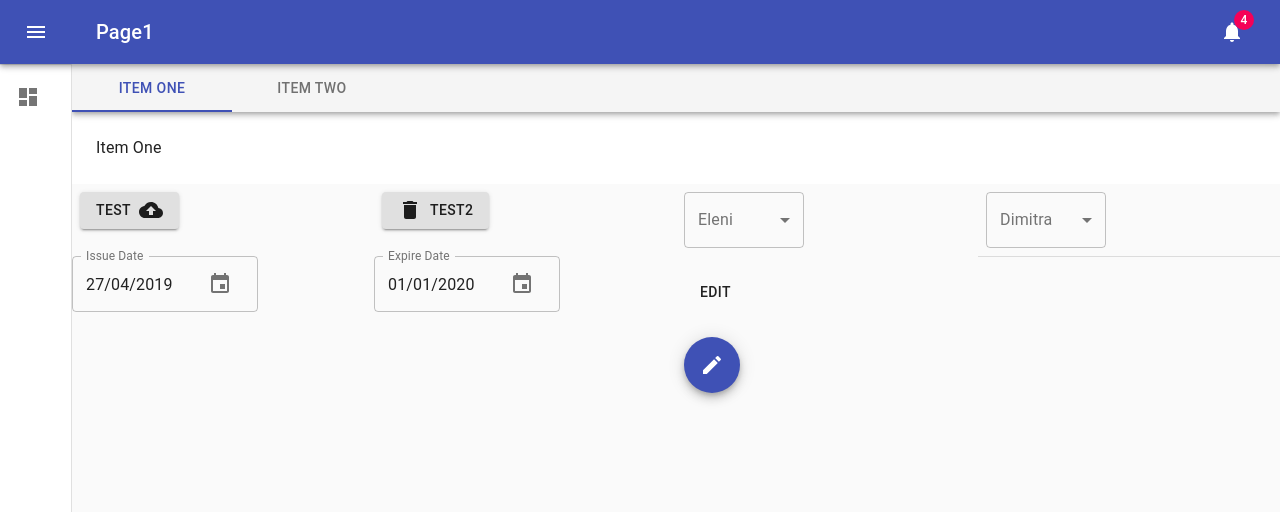
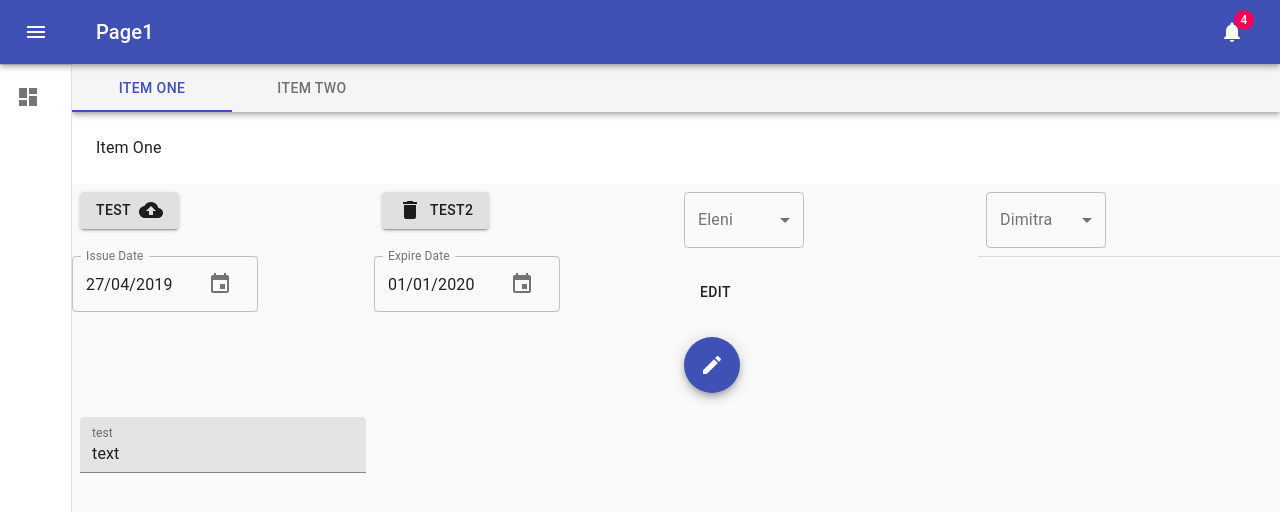
Before and after one commit to nmpegetis/react-pwa-starter, a React (Create React App) app: page / in a window 1280 px wide. Shown: the top 512 px of the page. Built offline with nearby package versions, Linux system fonts and the light colour scheme; the HTML template or start-up script is replaced by a standard one.

Commit message:
feat: new dummy textfield widget and its demo in Page1

```diff
--- a/src/routes/Page1/components/Page1View.js
+++ b/src/routes/Page1/components/Page1View.js
@@ -1,5 +1,5 @@
 import React, { useState } from 'react';
-import { Button, DatePicker, Divider, IconButton, Select, Tabs } from '../../../widgets';
+import { Button, DatePicker, Divider, Field, IconButton, Select, Tabs } from '../../../widgets';
 import CloudUploadIcon from '@material-ui/icons/CloudUpload';
 import DeleteIcon from '@material-ui/icons/Delete';
 import Grid from '@material-ui/core/Grid';
@@ -48,6 +48,7 @@ class Page1View extends React.Component {
 			<DatePicker label="Expire Date" initialDate={new Date('2020-01-01T00:00:00.000Z')} />,
 			<IconButton icon={<Icon>edit_icon</Icon>} label="Edit" title="EDIT" />,
 			<Divider />,
+			<Field label="test" value="text" />,
 		];
 
 		return [
--- /dev/null
+++ b/src/widgets/Field/FieldContainer.jsx
@@ -0,0 +1,3 @@
+import FieldView from './FieldView';
+
+export default FieldView;
--- /dev/null
+++ b/src/widgets/Field/FieldView.jsx
@@ -0,0 +1,58 @@
+import React from 'react';
+import PropTypes from 'prop-types';
+import { withStyles } from '@material-ui/core/styles';
+import styles from './styles';
+import FormControl from '@material-ui/core/FormControl';
+import TextField from '@material-ui/core/TextField';
+
+const currencies = [
+	{
+		value: 'USD',
+		label: '$',
+	},
+	{
+		value: 'EUR',
+		label: '€',
+	},
+	{
+		value: 'BTC',
+		label: '฿',
+	},
+	{
+		value: 'JPY',
+		label: '¥',
+	},
+];
+
+//TODO: Should be extended with other types of fields and with more props
+function AppField({ classes, currency, label, name, onChange, style, type = 'text', value = '', disabled = false }) {
+	return (
+		type === 'text' && (
+			<div>
+				<FormControl variant="outlined" className={classes.container} noValidate autoComplete="off">
+					<TextField
+						className={classes.textField}
+						defaultValue={value}
+						disabled={disabled}
+						id="filled-read-only-input"
+						label={label}
+						InputProps={{
+							readOnly: true,
+						}}
+						margin="normal"
+						name={name}
+						onChange={onChange}
+						style={style}
+						variant="filled"
+					/>
+				</FormControl>
+			</div>
+		)
+	);
+}
+
+AppField.propTypes = {
+	classes: PropTypes.object.isRequired,
+};
+
+export default withStyles(styles)(AppField);
--- /dev/null
+++ b/src/widgets/Field/styles.jsx
@@ -0,0 +1,18 @@
+const styles = (theme) => ({
+	container: {
+		display: 'flex',
+		flexWrap: 'wrap',
+	},
+	textField: {
+		marginLeft: theme.spacing.unit,
+		marginRight: theme.spacing.unit,
+	},
+	dense: {
+		marginTop: 16,
+	},
+	menu: {
+		width: 200,
+	},
+});
+
+export default styles;
--- a/src/widgets/index.js
+++ b/src/widgets/index.js
@@ -1,8 +1,9 @@
 import Button from './Button/ButtonContainer';
 import DatePicker from './DatePicker/DatePickerContainer';
 import Divider from './Divider/DividerContainer';
+import Field from './Field/FieldContainer';
 import IconButton from './IconButton/IconButtonContainer';
 import Select from './Select/SelectContainer';
 import Tabs from './Tabs/TabsContainer';
 
-export { Button, DatePicker, Divider, IconButton, Select, Tabs };
+export { Button, DatePicker, Divider, Field, IconButton, Select, Tabs };
```
